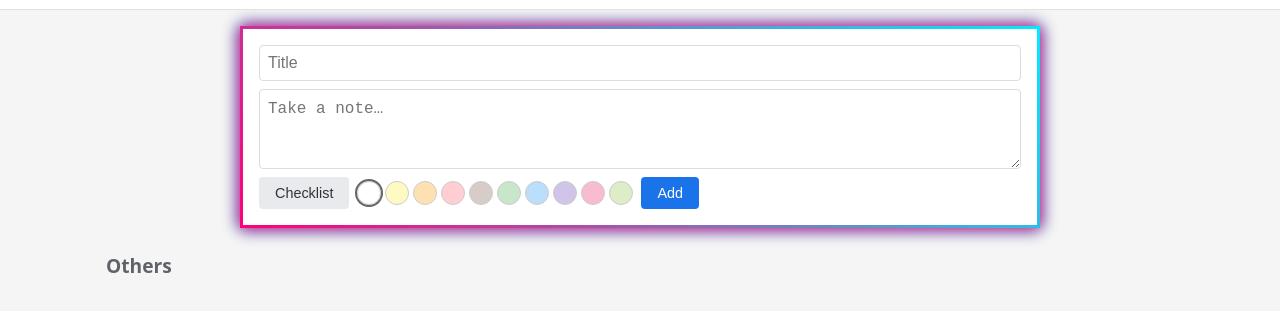
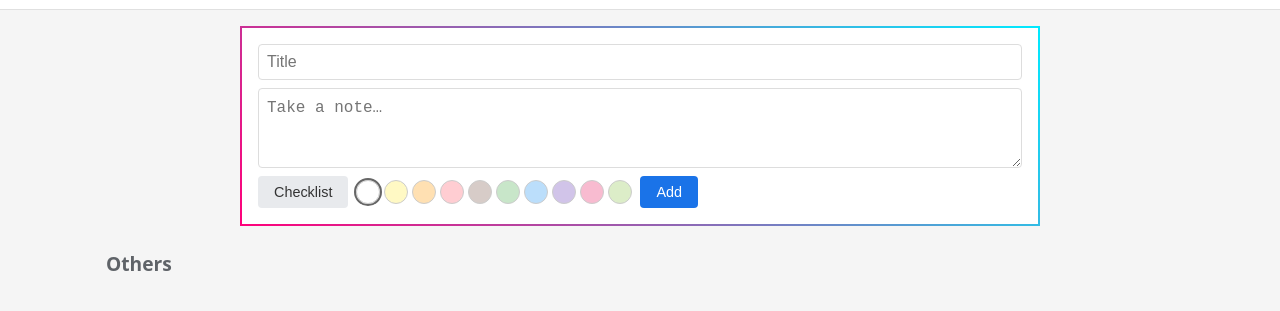
Before and after one commit to JoeTomkinson/SimpleKeep, a plain HTML site: page src/index.html in a window 1280 px wide. Shown: the part 51-362 px from the top of the page. Drawn offline with nearby package versions, Linux system fonts and the light colour scheme.

Commit message:
Refine input area styles: adjust border radius and reduce border thickness for a sleeker appearance

```diff
--- a/src/style.css
+++ b/src/style.css
@@ -87,20 +87,17 @@ body {
       background-color: var(--input-bg);
       margin: 1rem auto;
       padding: 1rem;
-      border-radius: 6px;
+      border-radius: 3px;
       /* Apply a colourful gradient border using CSS border-image.  The
          transparent border allows the gradient to sit outside the box while
          `border-image` paints the border with the gradient defined via
          CSS variables. */
-      border: 3px solid transparent;
+      border: 2px solid transparent;
       border-image: linear-gradient(45deg, var(--input-gradient-start), var(--input-gradient-end)) 1;
       max-width: 800px;
       /* Apply a more pronounced neon glow around the input area using both ends
          of the gradient.  Multiple shadows layer together to create a colourful
          halo effect. */
-      box-shadow:
-        0 0 15px 2px var(--input-gradient-start),
-        0 0 15px 2px var(--input-gradient-end);
       display: flex;
       flex-direction: column;
       gap: 0.5rem;
```
